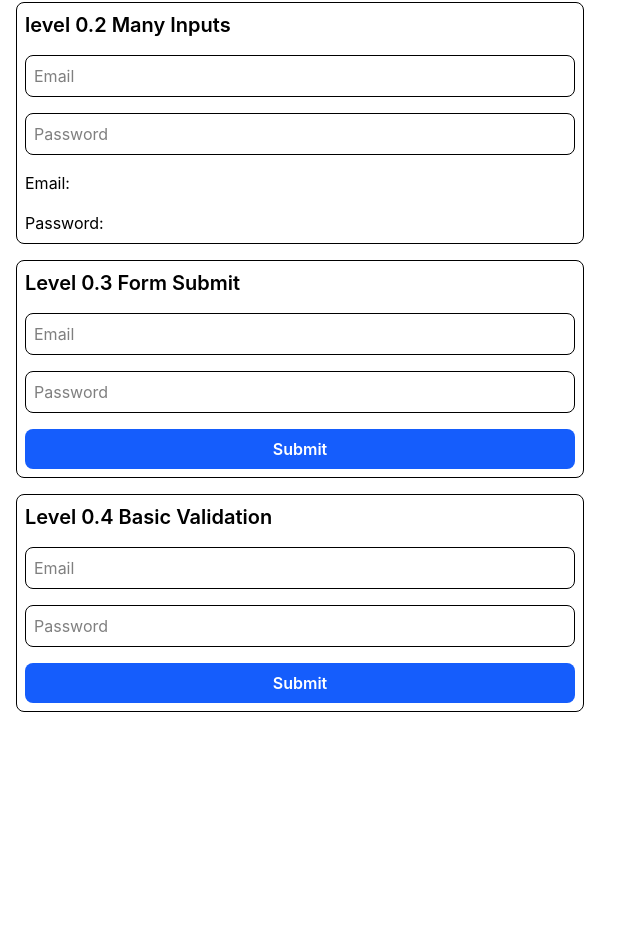
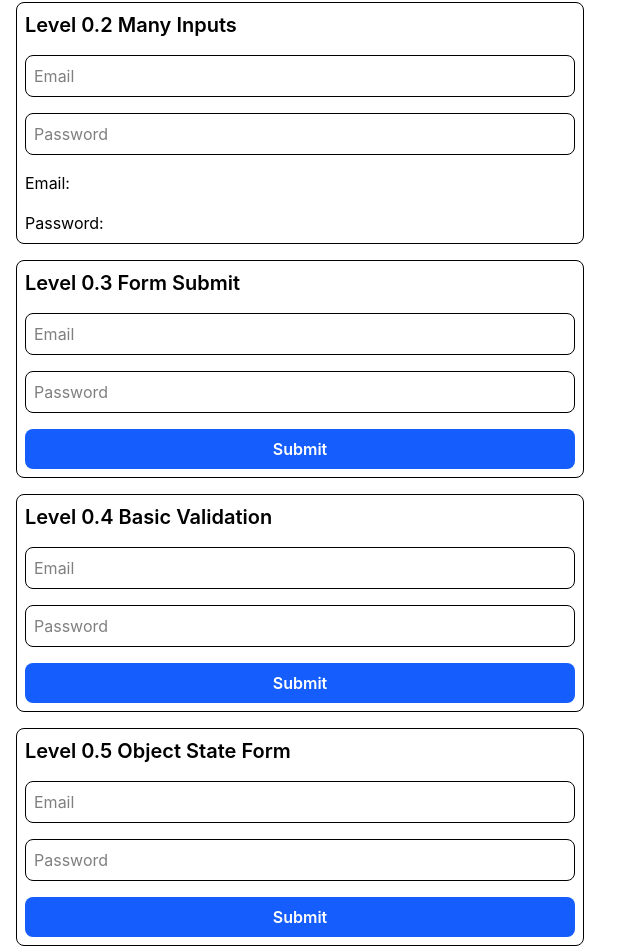
Before and after one commit to Hary300/Practice-React-Hook-Form, a React (Vite) app: page / in a window 1280 px wide. Shown: the part 174-1126 px from the top of the page, without its empty margins (0-640 px from the left). Before the commit the page ends 902 px from the top, so only its background shows below. Built offline with nearby package versions, Linux system fonts and the light colour scheme.

Commit message:
feat: add ObjectStateForm component with form handling and validation logic

```diff
--- a/src/App.tsx
+++ b/src/App.tsx
@@ -2,6 +2,7 @@ import StateAndInput from './components/0.1.StateAndInput';
 import ManyInputs from './components/0.2.ManyInputs';
 import FormSubmit from './components/0.3.FormSubmit';
 import BasicValidation from './components/0.4.BasicValidation';
+import ObjectStateForm from './components/0.5.ObjectStateForm';
 
 function App() {
   return (
@@ -10,6 +11,7 @@ function App() {
       <ManyInputs />
       <FormSubmit />
       <BasicValidation />
+      <ObjectStateForm />
     </div>
   );
 }
--- a/src/components/0.1.StateAndInput.tsx
+++ b/src/components/0.1.StateAndInput.tsx
@@ -5,7 +5,7 @@ export default function StateAndInput() {
 
   return (
     <div className='wrapper'>
-      <h2>level 0.1 State and Input</h2>
+      <h2>Level 0.1 State and Input</h2>
       <input
         type='text'
         placeholder='Username'
--- a/src/components/0.2.ManyInputs.tsx
+++ b/src/components/0.2.ManyInputs.tsx
@@ -14,7 +14,7 @@ export default function ManyInputs() {
 
   return (
     <div className='wrapper'>
-      <h2>level 0.2 Many Inputs</h2>
+      <h2>Level 0.2 Many Inputs</h2>
 
       <input
         type='email'
--- /dev/null
+++ b/src/components/0.5.ObjectStateForm.tsx
@@ -0,0 +1,72 @@
+import { useState, type ChangeEvent, type FormEvent } from 'react';
+
+type FormData = {
+  email: string;
+  password: string;
+};
+
+export default function ObjectStateForm() {
+  const [formData, setFormData] = useState({
+    email: '',
+    password: '',
+  });
+  const [formError, setFormError] = useState({
+    emailError: '',
+    passwordError: '',
+  });
+
+  function handleChange(key: keyof FormData, e: ChangeEvent<HTMLInputElement>) {
+    setFormData({ ...formData, [key]: e.target.value });
+  }
+
+  function handleFormSubmit(e: FormEvent<HTMLFormElement>) {
+    e.preventDefault();
+    let hasError = false;
+    if (!formData.email.trim()) {
+      hasError = true;
+      setFormError((prev) => ({ ...prev, emailError: 'Email is required' }));
+    } else {
+      setFormError((prev) => ({ ...prev, emailError: '' }));
+    }
+
+    if (!formData.password.trim()) {
+      hasError = true;
+      setFormError((prev) => ({
+        ...prev,
+        passwordError: 'Password is required',
+      }));
+    } else {
+      setFormError((prev) => ({ ...prev, passwordError: '' }));
+    }
+
+    if (hasError) return;
+    console.log('Login Successfully');
+    console.log(formData);
+  }
+
+  return (
+    <form onSubmit={handleFormSubmit} className='wrapper'>
+      <h2>Level 0.5 Object State Form</h2>
+      <input
+        type='email'
+        placeholder='Email'
+        value={formData.email}
+        onChange={(e) => handleChange('email', e)}
+      />
+
+      {formError.emailError && (
+        <p className='error-text'>{formError.emailError}</p>
+      )}
+      <input
+        type='password'
+        placeholder='Password'
+        value={formData.password}
+        onChange={(e) => handleChange('password', e)}
+      />
+      {formError.passwordError && (
+        <p className='error-text'>{formError.passwordError}</p>
+      )}
+      <button type='submit'>Submit</button>
+    </form>
+  );
+}
```
